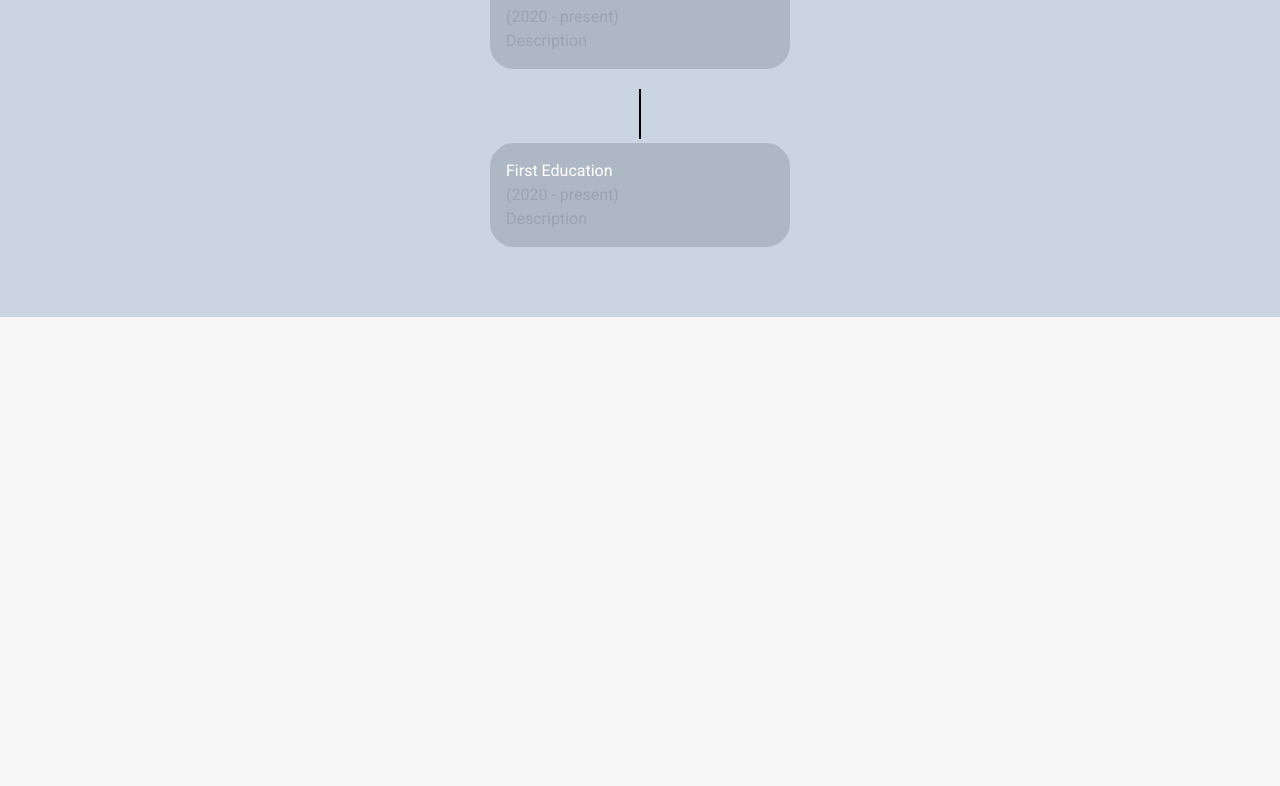
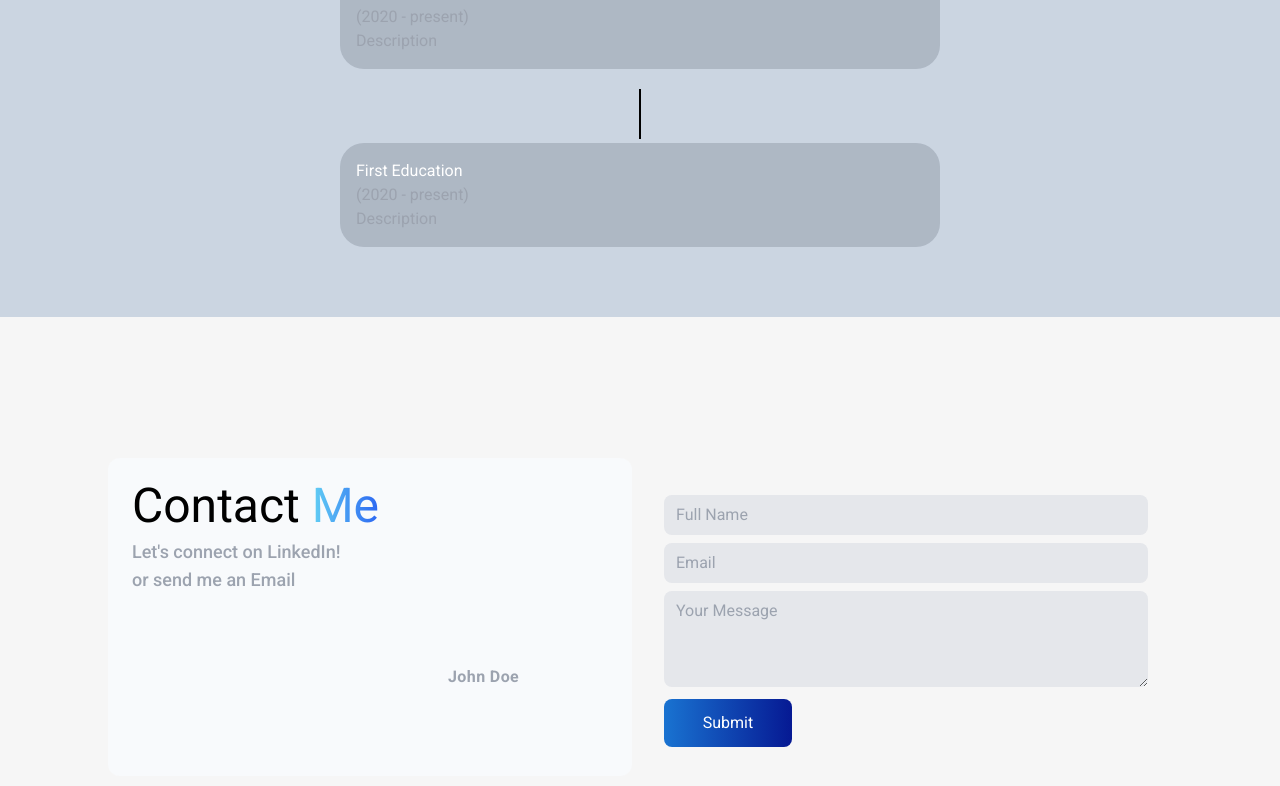
Before and after one commit to Moiz-16/js-css-portfolio-website, a React (Create React App) app: page / in a window 1280 px wide. Shown: the part 1966-2752 px from the top of the page. Before the commit the page ends 2287 px from the top, so only its background shows below. Built offline with nearby package versions, Linux system fonts and the light colour scheme.

Commit message:
contact form implemented

```diff
--- a/src/App.js
+++ b/src/App.js
@@ -3,6 +3,7 @@
 import Navbar from "./components/Navbar";
 import Projects from "./components/Projects";
 import Education from "./components/Education";
+import Contact from "./components/Contact";
 
 function App() {
   return (
@@ -12,6 +13,7 @@
       <About/>
       <Projects/>
       <Education/>
+      <Contact/>
     </div>
   );
 }
--- /dev/null
+++ b/src/components/Contact.jsx
@@ -0,0 +1,51 @@
+import React from 'react'
+
+const Contact = () => {
+  return (
+    <div class="flex justify-center my-5 h-full sm:h-[70vh] items-center">
+        <div class="max-w-[1200px] mx-auto">
+            <div>
+                <div class="grid grid-cols-1 md:grid-cols-2">
+
+                    <div class="p-6 mr-2 bg-slate-50 rounded-xl flex flex-col justify-around">
+                        <h1 class="text-4xl sm:text-5xl text-black">
+                            Contact <span>Me</span>
+                        </h1>
+                        <p class="text-normal text-lg font-medium text-gray-400 mt-2">
+                            Let's connect on LinkedIn! <br/> or send me an Email
+                        </p>
+
+                        <div class="flex items-center mt-2 text-gray-400">
+                            <svg fill='none' stroke='currentColor' stroke-linecap='round' stroke-linejoin = 'round'>
+                                <path stroke-linecap='round' stroke-linejoin = 'round'> </path>
+
+                            </svg>
+                            <div class="ml-4 text-md tracking-wide font-semibold w-40">
+                                <p>John Doe</p>
+                            </div>
+                        </div>
+                    </div>
+
+                    <form action='I' method="post" class="p-6 flex flex-col justify-center max-w-[7000px]">
+                        <div class="flex flex-col">
+                            <input type="name" name="name" id="name" placeholder="Full Name" class="w-100 mt-2 py-2 px-3 rounded-lg bg-gray-200 border-gray-50 text-black"></input>
+                        </div>
+                        <div class="flex flex-col">
+                            <input type="email" name="email" id="email" placeholder="Email" class="w-100 mt-2 py-2 px-3 rounded-lg bg-gray-200 border-gray-50 text-black"></input>
+                        </div>
+                        <div class="flex flex-col">
+                            <textarea name="message" id="message" placeholder="Your Message" class=" w-100  h-24 mt-2 py-2 px-3 rounded-lg bg-gray-200 border-gray-50 text-black"></textarea>
+                        </div>
+
+                        <button type="submit" class="md:w-32 bg-primary-color text-white py-3 px-6 rounded-lg mt-3">
+                            Submit
+                        </button>
+                    </form>
+                </div>
+            </div>
+        </div>
+    </div>
+  )
+}
+
+export default Contact
--- a/src/components/Education.jsx
+++ b/src/components/Education.jsx
@@ -4,7 +4,7 @@
   return (
     <div className='"py-10 bg-slate-300'>
         <h2 className='mb-8 text-3xl text-white text-center'>My<span>Experience</span></h2>
-        <div class="mb-[20px] text-white bg-gray-700/20 p-4 rounded-3xl max-w-[600px] sm:max-w-[300px] mx-auto">
+        <div class="mb-[20px] text-white bg-gray-700/20 p-4 rounded-3xl max-w-[300px] sm:max-w-[600px] mx-auto">
             <p>First Education</p>
             <p className='text-gray-400'>(2020 - present)</p>
             <p className='text-gray-400'>
@@ -15,7 +15,7 @@
 
         <div class="h-[50px] w-[2px] bg-slate-300 my-1 mx-auto"></div>
 
-        <div class="mb-[20px] text-white bg-gray-700/20 p-4 rounded-3xl max-w-[600px] sm:max-w-[300px] mx-auto">
+        <div class="mb-[20px] text-white bg-gray-700/20 p-4 rounded-3xl max-w-[300px] sm:max-w-[600px] mx-auto">
             <p>First Education</p>
             <p className='text-gray-400'>(2020 - present)</p>
             <p className='text-gray-400'>
@@ -26,7 +26,7 @@
 
         <div class="h-[50px] w-[2px] bg-black my-1 mx-auto"></div>
 
-        <div class="mb-[20px] text-white bg-gray-700/20 p-4 rounded-3xl max-w-[600px] sm:max-w-[300px] mx-auto">
+        <div class="mb-[20px] text-white bg-gray-700/20 p-4 rounded-3xl max-w-[300px] sm:max-w-[600px] mx-auto">
             <p>First Education</p>
             <p className='text-gray-400'>(2020 - present)</p>
             <p className='text-gray-400'>
```
